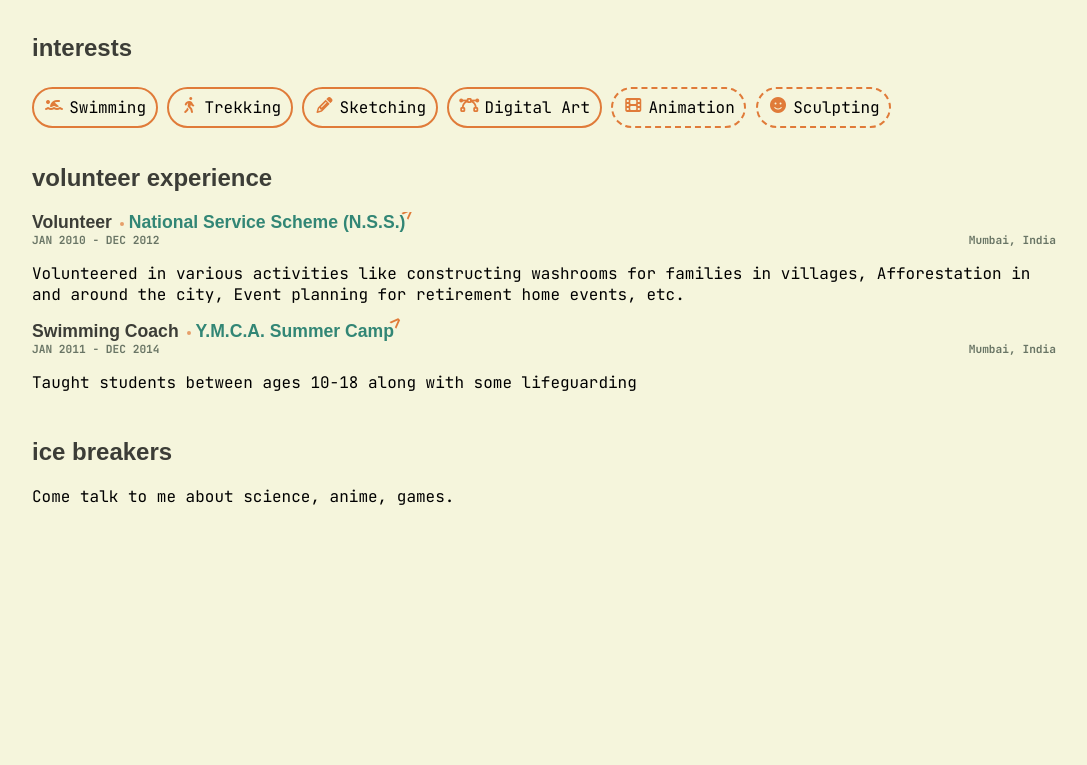
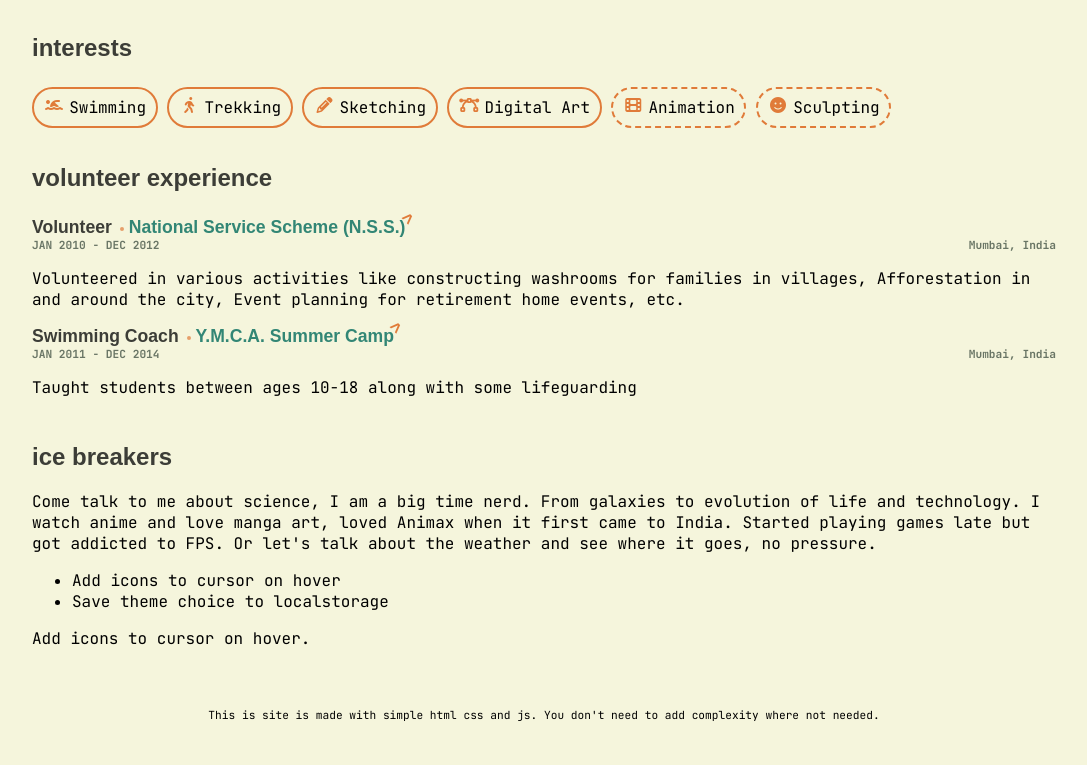
Before and after one commit to summitmman/portfolio, a plain HTML site: page index.html in a window 1280 px wide. Shown: the part 1510-2275 px from the top of the page, without its empty margins (96-1183 px from the left). Before the commit the page ends 2017 px from the top, so only its background shows below. Drawn offline with Linux system fonts and the light colour scheme; a web font is replaced by a local one.

Commit message:
ice breaker and notes

```diff
--- a/index.html
+++ b/index.html
@@ -271,7 +271,7 @@
             <section>
                 <h2 class="sticky-header">Volunteer Experience</h2>
                 <div>
-                    <div class="work-experience">
+                    <div class="work-experience mt-3">
                         <div class="header">
                             <div class="position">
                                 Volunteer <a class="company link" target="_blank" href="https://nss.gov.in/">National Service Scheme (N.S.S.)</a>
@@ -300,11 +300,23 @@
             <section>
                 <h2 class="sticky-header">Ice Breakers</h2>
                 <p class="my-0">
-                    Come talk to me about science, anime, games.
+                    Come talk to me about science, I am a big time nerd. From galaxies to evolution of life and technology.
+                    I watch anime and love manga art, loved Animax when it first came to India. Started playing games late but got addicted to FPS.
+                    Or let's talk about the weather and see where it goes, no pressure.
+                    <ul>
+                        <li>Add icons to cursor on hover</li>
+                        <li>Save theme choice to localstorage</li>
+                    </ul>
+                    Add icons to cursor on hover.
                 </p>
             </section>
         </main>
     </div>
+    <footer class="container">
+        <p class="center">
+            This is site is made with simple html css and js. You don't need to add complexity where not needed.
+        </p>
+    </footer>
     <script src="/script.js"></script>
 </body>
 </html>
--- a/style.css
+++ b/style.css
@@ -27,6 +27,16 @@ h1,h2,h3,h4,h5,h6 {
 header {
     padding-top: 1rem;
     padding-bottom: 1rem;
+}
+@media (max-width: 414px) {
+    header {
+        display: none;
+    }
+}
+footer {
+    font-size: 0.7rem;
+    padding-top: 2rem;
+    padding-bottom: 2rem;
 }
 a {
     text-decoration: none;
@@ -78,6 +88,9 @@ a.link:hover::after {
 }
 .ml-10 {
     margin-left: 10px;
+}
+.center {
+    text-align: center;
 }
 
 .container {
```
